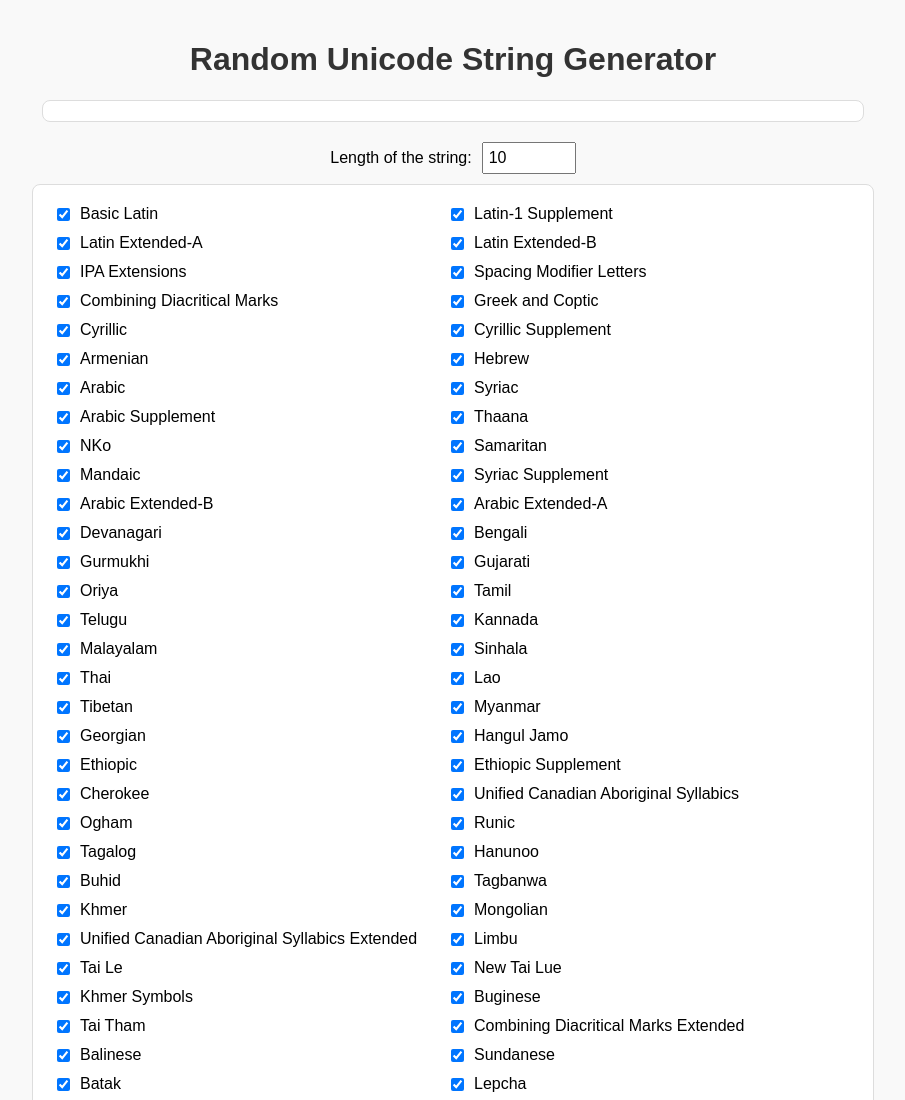
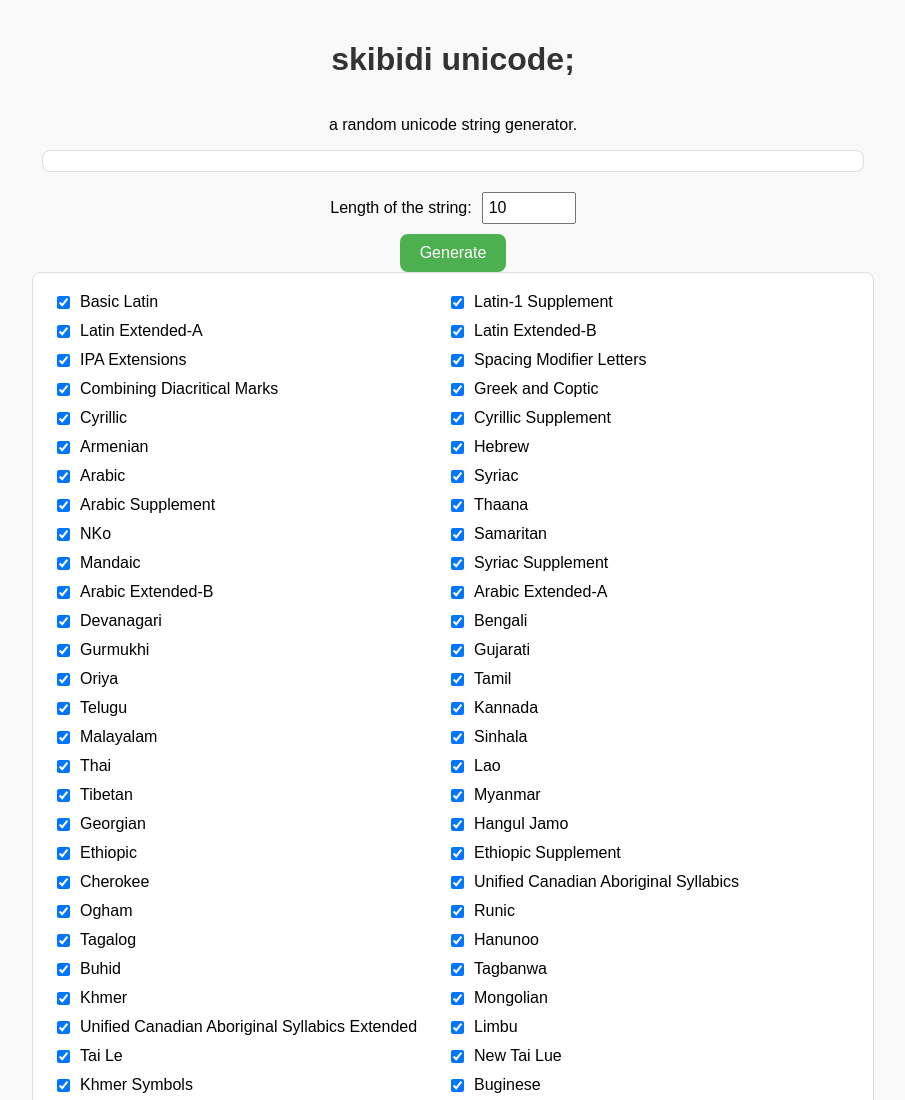
Before and after one commit to unfiltering/skibidiunicode, a plain HTML site: page index.html in a window 1280 px wide. Shown: the top 1100 px of the page, without its empty margins (187-1092 px from the left). Drawn offline with Linux system fonts and the light colour scheme.

Commit message:
Update index.html

```diff
--- a/index.html
+++ b/index.html
@@ -94,21 +94,17 @@
     </style>
 </head>
 <body>
-    <h1>Random Unicode String Generator</h1>
-
+    <h1>skibidi unicode;</h1>
+    <p>a random unicode string generator.</p>
     <div class="controls">
         <div id="output" class="output"></div>
-
         <div class="input-group">
             <label for="length">Length of the string:</label>
             <input type="number" id="length" min="1" value="10">
         </div>
-
+        <button onclick="generateRandomString()">Generate</button>
         <div class="container" id="checkbox-container"></div>
-
-        <button onclick="generateRandomString()">Generate</button>
     </div>
-
     <script>
         document.addEventListener('DOMContentLoaded', () => {
             fetch('skibidiblocks.json')
```
